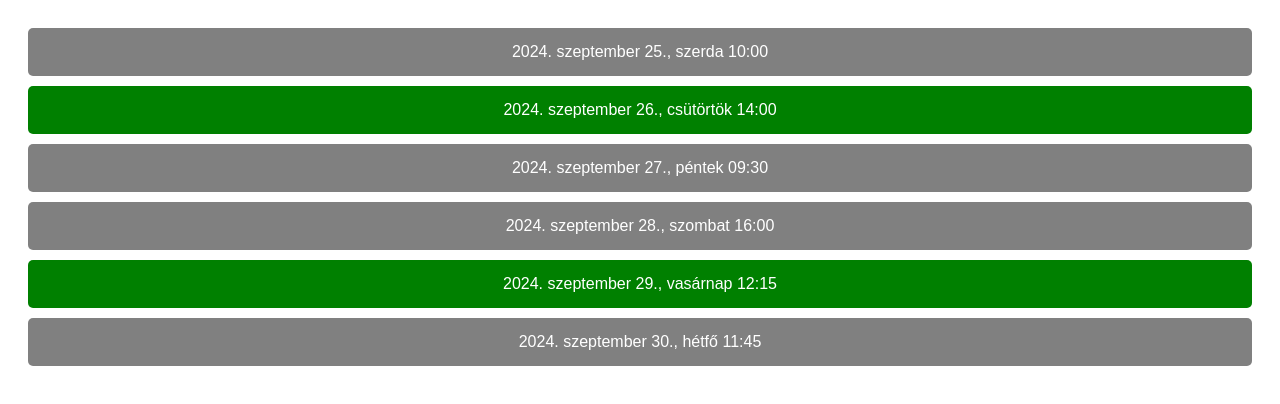
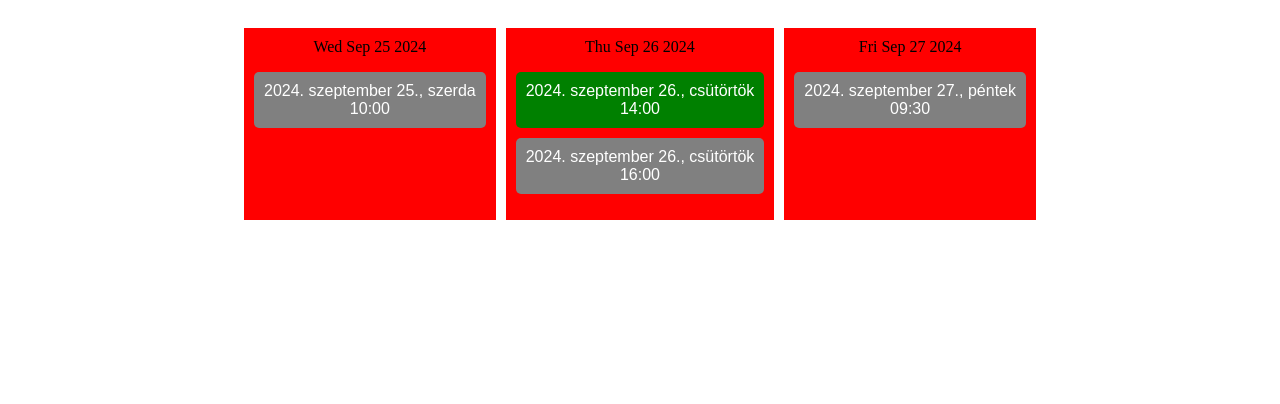
Before and after one commit to somogyiTi2/booker, a React (Create React App) app: page / in a window 1280 px wide. Shown: the top 404 px of the page. Built offline with nearby package versions, Linux system fonts and the light colour scheme.

Commit message:
feature/Display multiple days and generate dates dynamically

```diff
--- a/src/components/BookingDate.tsx
+++ b/src/components/BookingDate.tsx
@@ -10,7 +10,6 @@ const BookingDate = (props: { data: DateDataType }) => {
             <span>
                 {new Intl.DateTimeFormat("hu-HU", { dateStyle: 'full' }).format(appointment.date)}
             </span>
-            <span> </span>
             <span>
                 {new Intl.DateTimeFormat("hu-HU", { hour: '2-digit', minute: "2-digit" }).format(appointment.date)}
             </span>
--- a/src/components/BookingList.tsx
+++ b/src/components/BookingList.tsx
@@ -1,6 +1,6 @@
-import React from 'react'
+import React, { useEffect, useState } from 'react';
 import { DateDataType } from '../type/dataType';
-import BookingDate from './BookingDate'
+import BookingDate from './BookingDate';
 import styles from '../style/BookingList.module.css';
 
 const dummy_data: DateDataType[] = [
@@ -27,7 +27,7 @@ const dummy_data: DateDataType[] = [
         }]
     },
     {
-        date: new Date("2024-09-28T16:00:00"),
+        date: new Date("2024-09-26T16:00:00"),
         available: false,
         reservations: [{
             name: "Clara Johnson",
@@ -51,15 +51,46 @@ const dummy_data: DateDataType[] = [
 ];
 
 const BookingList = () => {
+    const today = new Date();
+    const [visibleDates, setVisibleDates] = useState<{ date: Date }[]>([]);
+    const numberOfDays = 3;
 
+    const makeDays = (many: number) => {
+        const genDate: { date: Date }[] = [];
+        for (let i = 0; i < many; i++) {
+            const datagen = new Date(today);
+            datagen.setDate(today.getDate() + i);
+            genDate.push({ date: datagen });
+        }
+        setVisibleDates(genDate);
+    };
+
+    useEffect(() => {
+        makeDays(numberOfDays);
+    }, [numberOfDays]);
+
+    const selectedTime = (dates: DateDataType[], selectedDate: Date): DateDataType[] => {
+        return dates.filter((data) =>
+            data.date.getDate() === selectedDate.getDate() &&
+            data.date.getMonth() === selectedDate.getMonth() &&
+            data.date.getFullYear() === selectedDate.getFullYear()
+        );
+    };
 
     return (
         <div className={styles.bookingList}>
-            {dummy_data.map((data, index) => {
-                return (<BookingDate key={index} data={data} />)
-            })}
+            {visibleDates.map((day, index) => (
+                <div key={index} className={styles.bookingDayList}>
+                     {day.date.toDateString()}
+                    <p>
+                        {selectedTime(dummy_data, day.date).map((data) => (
+                            <BookingDate key={data.date.toISOString()} data={data} />
+                        ))}
+                    </p>
+                </div>
+            ))}
         </div>
-    )
-}
+    );
+};
 
-export default BookingList
+export default BookingList;
--- a/src/style/BookingDate.module.css
+++ b/src/style/BookingDate.module.css
@@ -2,12 +2,16 @@
     padding: 15px;
     border: none;
     border-radius: 5px;
-    color: white; /* Text color */
+    color: white;
     font-size: 16px;
     cursor: pointer;
-
+    display: flex;
+    padding: 10px;
+    margin: 10px 0;
+    flex-direction: column;
+    align-items: center;
 }
 
 .bookingButton:hover {
-    opacity: 0.9; /* Slightly fade button on hover */
+    opacity: 0.9;
 }
--- a/src/style/BookingList.module.css
+++ b/src/style/BookingList.module.css
@@ -1,7 +1,13 @@
-/* BookingList.module.css */
 .bookingList {
     display: flex;
-    flex-direction: column;
-    gap: 10px; /* Space between buttons */
-    padding: 20px; /* Padding around the list */
+    flex-direction: row;
+    gap: 10px;
+    padding: 20px;
+    justify-content: center;
 }
+
+.bookingDayList {
+    background-color: red;
+    text-align: center;
+    padding:10px
+}
```
